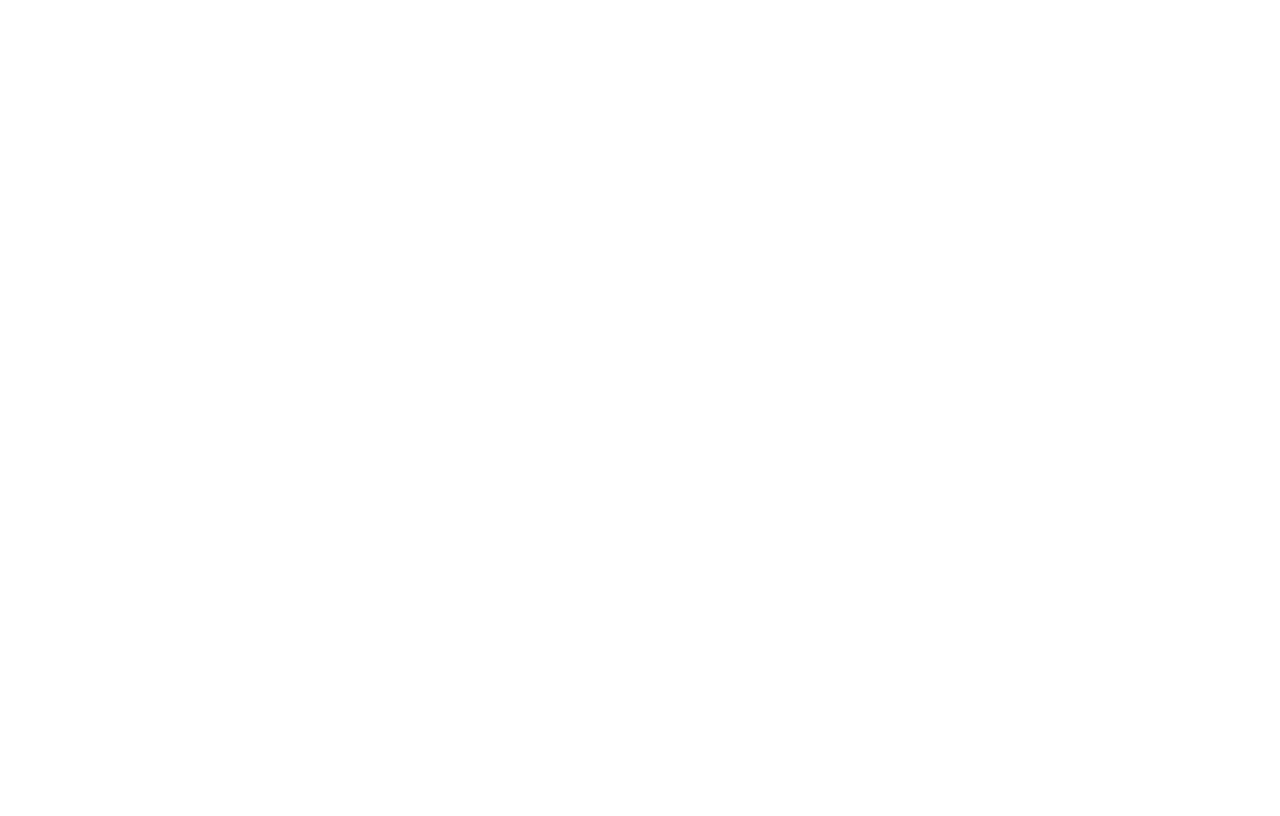
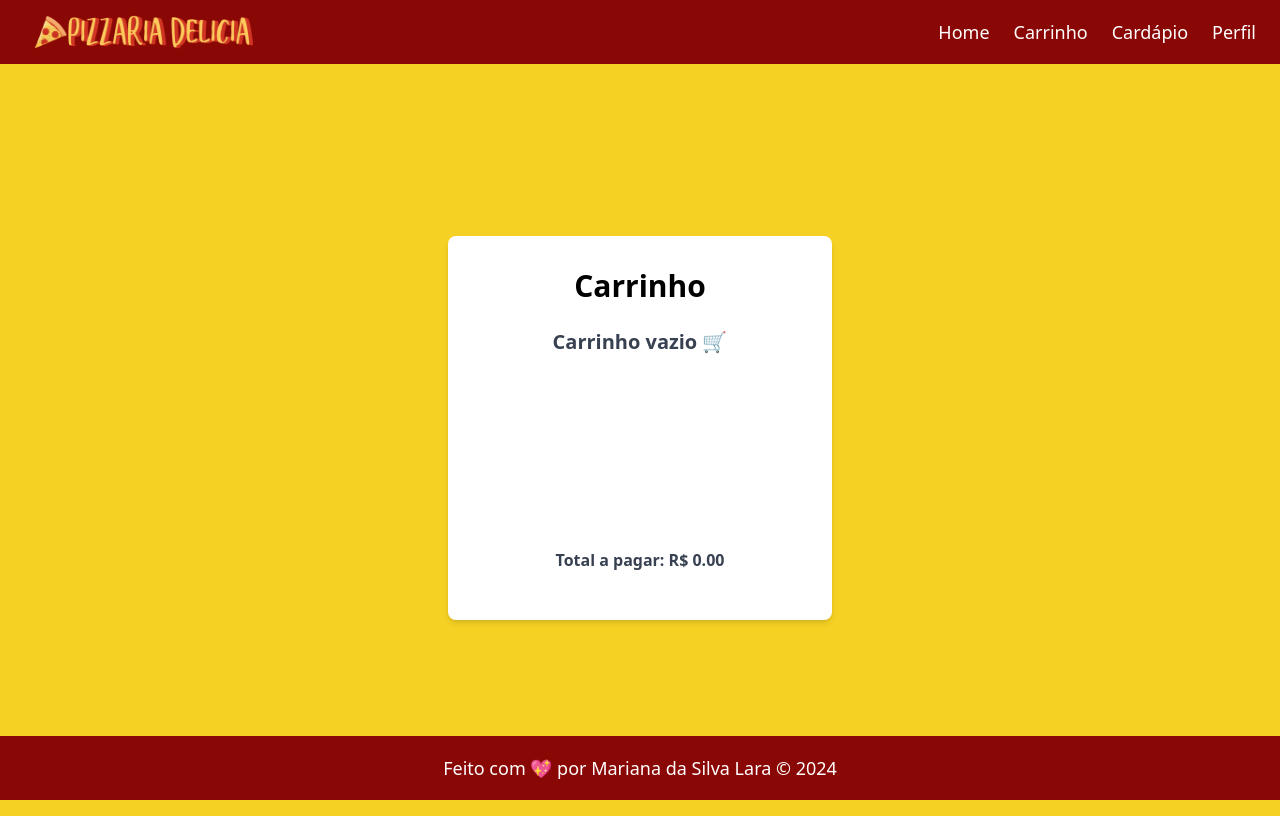
Before and after one commit to marislaradev/pizzaria, a React (Vite) app: page /carrinho in a window 1280 px wide. Before the commit this address had no page. Built offline with nearby package versions, Linux system fonts and the light colour scheme.

Commit message:
feat: create ShoppingCart component and ShoppingCart page

```diff
--- a/src/components/PizzaItem/index.jsx
+++ b/src/components/PizzaItem/index.jsx
@@ -13,7 +13,7 @@
       <p className="block text-xl font-semibold text-gray-700 cursor-auto mt-1">
         {formattedPrice}
       </p>
-     <QuantitySelector />
+      <QuantitySelector />
     </section>
   );
 }
--- /dev/null
+++ b/src/components/ShoppingCart/index.jsx
@@ -0,0 +1,46 @@
+import { useState } from "react";
+
+function ShoppingCart() {
+  const [cartItems, setCartItems] = useState([]);
+
+  const addToCart = (pizza) => {
+    setCartItems([...cartItems, pizza]);
+  };
+
+  const removeFromCart = (index) => {
+    const updatedCart = [...cartItems];
+    updatedCart.splice(index, 1);
+    setCartItems(updatedCart);
+  };
+
+  const total = () => {
+    return cartItems.reduce((total, item) => total + item.price, 0);
+  };
+
+  return (
+    <div className="bg-white dark:bg-gray-900 shadow-md rounded-lg px-8 py-6 w-96 h-96 mt-10">
+      <h1 className="font-bold text-3xl mb-4 mt-2 dark:text-gray-200 mx-auto text-center">
+        Carrinho
+      </h1>
+      {cartItems.length == 0 ? (
+        <p className="block text-xl font-semibold text-gray-700 cursor-auto mt-6 text-center">Carrinho vazio 🛒</p>
+      ) : (
+        <ul>
+          {cartItems.map((item, index) => (
+            <li>
+              <span>{item.name}</span>
+              <button onClick={() => removeFromCart(index)} className="w-full mt-4 flex justify-center py-2 px-4 border border-transparent rounded-md shadow-sm text-sm font-medium text-white bg-molho_de_tomate hover:bg-queijo-hover focus:outline-none focus:ring-2 focus:ring-offset-2 focus:ring-molho_de_tomate transform transition-transform hover:scale-105">
+                Remover item
+              </button>
+            </li>
+          ))}
+        </ul>
+      )}
+      <div className="mt-48">
+        <p className="block text-md font-semibold text-gray-700 cursor-auto mt-6 text-center">Total a pagar: R$ {total().toFixed(2)}</p>
+      </div>
+    </div>
+  );
+}
+
+export default ShoppingCart;
--- a/src/pages/Home/index.jsx
+++ b/src/pages/Home/index.jsx
@@ -1,5 +1,4 @@
 import LoginForm from "../../components/LoginForm";
-import PizzaList from "../../components/PizzaList";
 import pizza from "./images/pizza.png";
 
 function Home() {
--- /dev/null
+++ b/src/pages/ShoppingCartPage/index.jsx
@@ -0,0 +1,11 @@
+import ShoppingCart from "../../components/ShoppingCart";
+
+function ShoppingCartPage() {
+  return (
+    <section className="w-full min-h-[90vh] flex items-center justify-center">
+        <ShoppingCart />
+    </section>
+  );
+}
+
+export default ShoppingCartPage;
--- a/src/routes.jsx
+++ b/src/routes.jsx
@@ -2,14 +2,16 @@
 import PageBase from "./pages/PageBase";
 import Home from "./pages/Home";
 import Menu from "./pages/Menu";
+import ShoppingCartPage from "./pages/ShoppingCartPage";
 
 function AppRoutes() {
   return (
     <BrowserRouter>
       <Routes>
         <Route path="/" element={<PageBase />}>
-        <Route index element={<Home />}></Route>
-        <Route path="/cardapio" element={<Menu/>}></Route>
+          <Route index element={<Home />}></Route>
+          <Route path="/cardapio" element={<Menu />}></Route>
+          <Route path="/carrinho" element={<ShoppingCartPage />}></Route>
         </Route>
       </Routes>
     </BrowserRouter>
```
